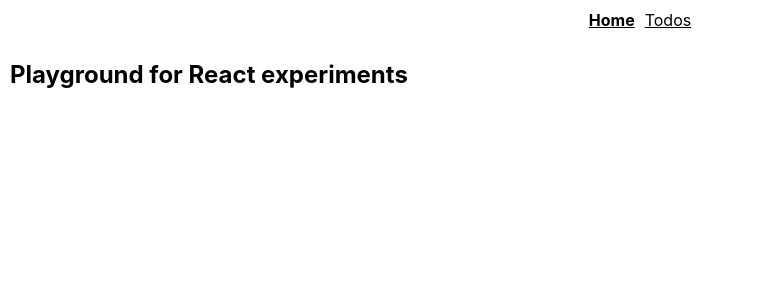
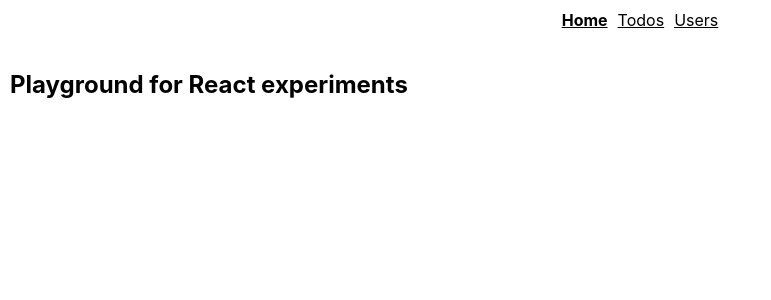
Before and after one commit to DP-PLAYGROUND/react-playground, a React (Create React App) app: page / in a window 1280 px wide. Shown: the top 300 px of the page, without its empty margins (0-771 px from the left). Built offline with nearby package versions, Linux system fonts and the light colour scheme.

Commit message:
create users route

```diff
--- a/src/App.module.scss
+++ b/src/App.module.scss
@@ -15,3 +15,7 @@
     }
   }
 }
+
+.main {
+  padding: 10px;
+}
--- a/src/App.tsx
+++ b/src/App.tsx
@@ -4,6 +4,7 @@ import {NavLink, Route, Routes} from 'react-router-dom';
 
 const Home = lazy(() => import('./Home/Home'));
 const Todos = lazy(() => import('./Todos/Todos'));
+const Users = lazy(() => import('./Users/Users'));
 
 function App() {
     return (
@@ -16,10 +17,13 @@ function App() {
                     <NavLink to="/todos" className={
                         ({ isActive }) => isActive ? `${styles.link} ${styles.active}` : styles.link
                     }>Todos</NavLink>
+                    <NavLink to="/users" className={
+                        ({ isActive }) => isActive ? `${styles.link} ${styles.active}` : styles.link
+                    }>Users</NavLink>
                 </nav>
             </header>
 
-            <main>
+            <main className={styles.main}>
                 <Routes>
                     <Route path="/" element={
                         <Suspense>
@@ -31,6 +35,11 @@ function App() {
                             <Todos />
                         </Suspense>
                     } />
+                    <Route path="users" element={
+                        <Suspense>
+                            <Users />
+                        </Suspense>
+                    } />
                 </Routes>
             </main>
         </>
--- a/src/Home/Home.module.scss
+++ /dev/null
@@ -1,3 +0,0 @@
-.home {
-  margin: 10px;
-}
--- a/src/Home/Home.tsx
+++ b/src/Home/Home.tsx
@@ -1,9 +1,8 @@
 import {FunctionComponent} from 'react';
-import styles from './Home.module.scss'
 
 const Home: FunctionComponent = () => {
     return (
-        <section className={styles.home}>
+        <section>
             <h1>Playground for React experiments</h1>
         </section>
     );
--- a/src/Todos/Todos.module.scss
+++ b/src/Todos/Todos.module.scss
@@ -1,5 +1,5 @@
 .header {
-  padding: 10px;
+  padding: 10px 0;
   position: sticky;
   top: 0;
   background: #ffffff;
@@ -8,7 +8,3 @@
   gap: 10px;
   align-items: flex-start;
 }
-
-.todos {
-  margin: 10px;
-}
--- a/src/Todos/Todos.tsx
+++ b/src/Todos/Todos.tsx
@@ -26,7 +26,7 @@ const Todos: FunctionComponent = () => {
                 <button onClick={onCreate}>Create</button>
             </header>
 
-            <section className={styles.todos}>
+            <section>
                 <TodosList todos={todos}/>
             </section>
         </>
--- /dev/null
+++ b/src/Users/Users.tsx
@@ -0,0 +1,7 @@
+import {FunctionComponent} from 'react';
+
+const Users: FunctionComponent = () => {
+    return (<></>)
+}
+
+export default Users
```
